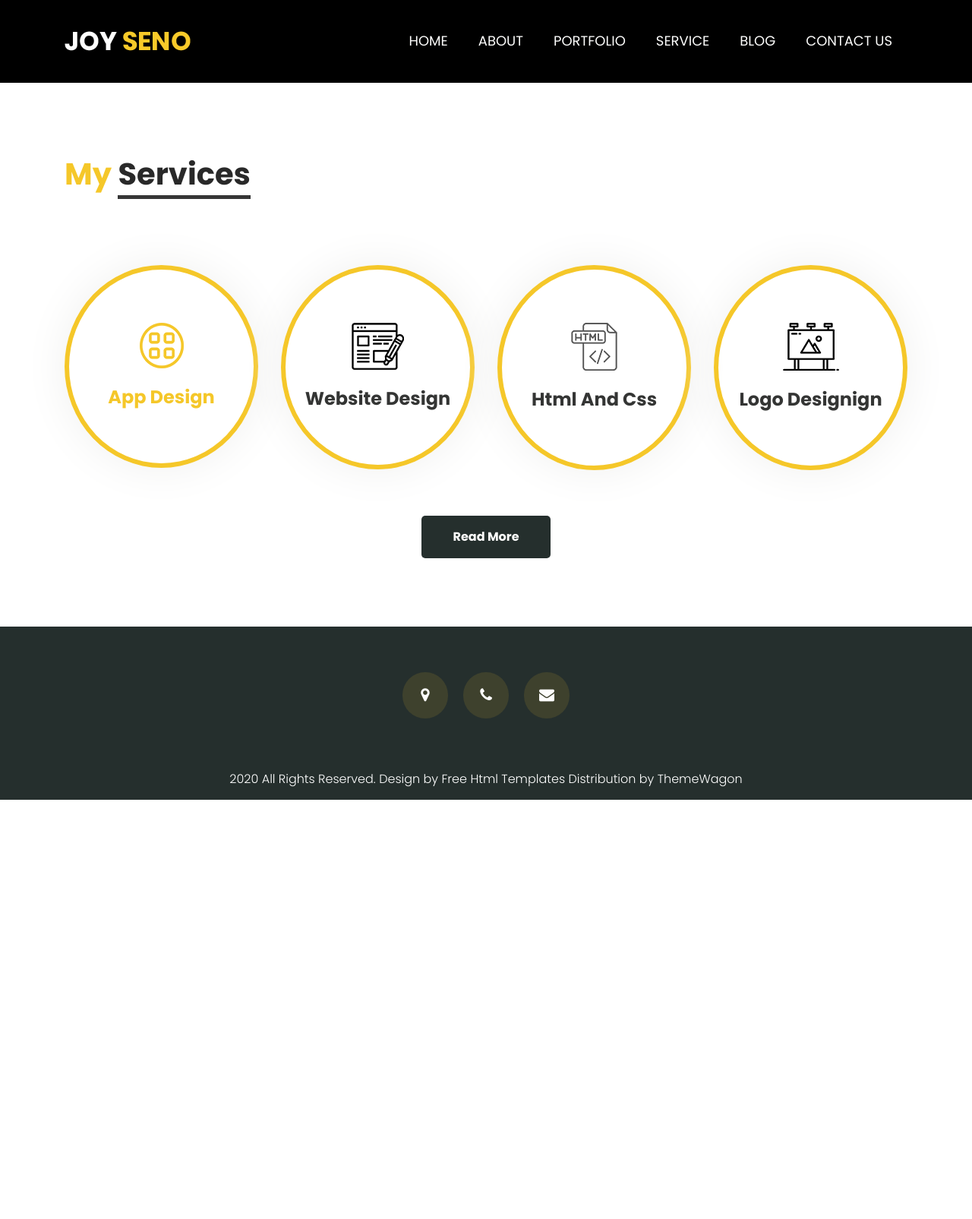
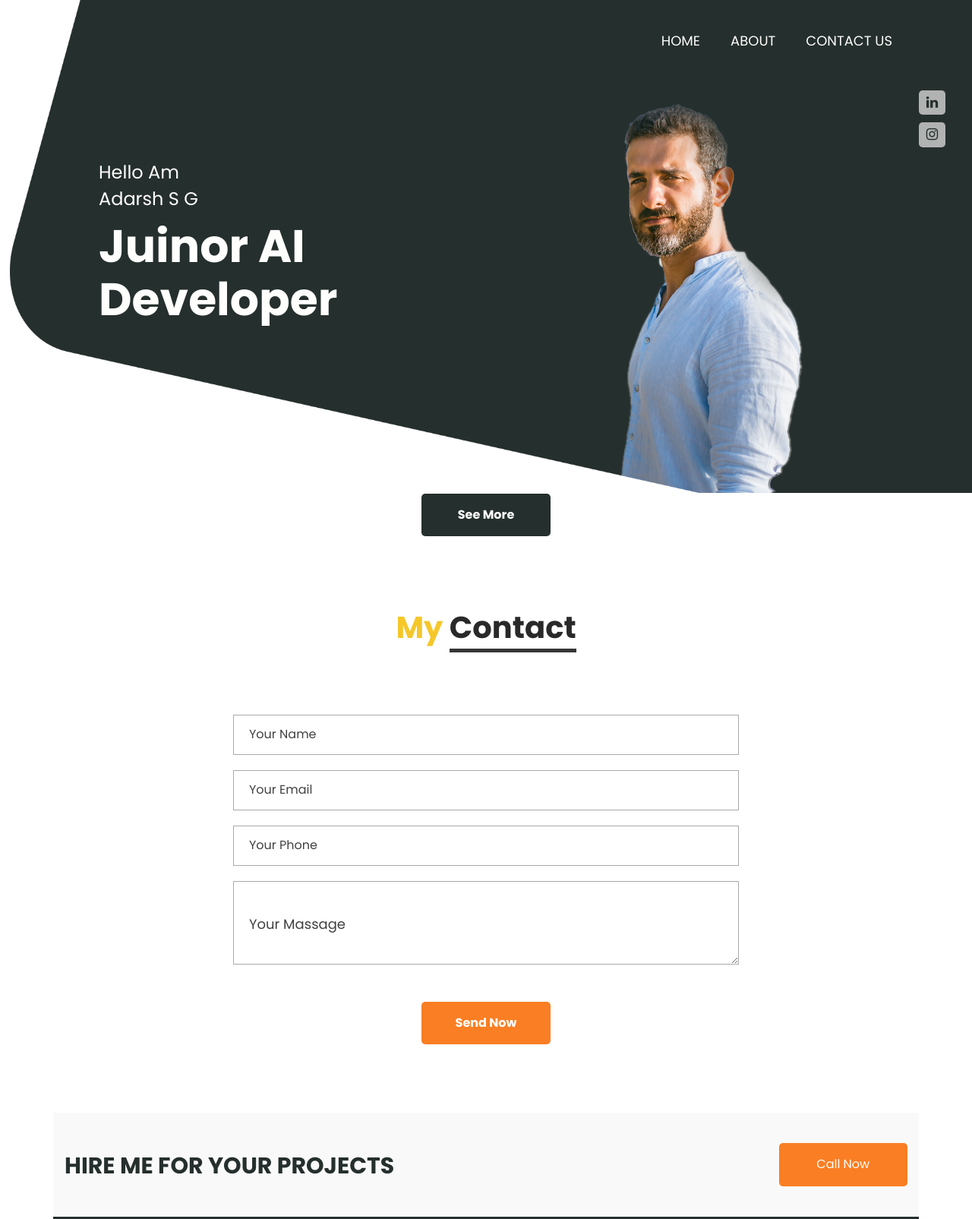
Before and after one commit to Adarsh572sg/Adarsh572sg.github.io, a plain HTML site: page service.html in a window 1280 px wide. Shown: the top 1605 px of the page at 76% size. Before the commit the page ends 1053 px from the top, so only its background shows below. Drawn offline with Linux system fonts and the light colour scheme; files that its build step writes are made by us from their sources.

Commit message:
Update service.html

```diff
--- a/service.html
+++ b/service.html
@@ -9,7 +9,7 @@
       <meta name="viewport" content="width=device-width, initial-scale=1">
       <meta name="viewport" content="initial-scale=1, maximum-scale=1">
       <!-- site metas -->
-      <title>Service</title>
+      <title>Adarsh S</title>
       <meta name="keywords" content="">
       <meta name="description" content="">
       <meta name="author" content="">
@@ -20,7 +20,7 @@
       <!-- Responsive-->
       <link rel="stylesheet" href="css/responsive.css">
       <!-- fevicon -->
-      <link rel="icon" href="images/fevicon.png" type="image/gif" />
+
       <!-- Scrollbar Custom CSS -->
       <link rel="stylesheet" href="css/jquery.mCustomScrollbar.min.css">
       <!-- Tweaks for older IEs-->
@@ -32,10 +32,10 @@
    </head>
    <body>
       <!-- header section start -->
-      <div class="header_section header_bg">
+      <div class="header_section">
          <div class="container">
             <nav class="navbar navbar-expand-lg navbar-light bg-light">
-               <div class="logo"><a href="index.html"><img src="images/logo.png"></a></div>
+               <div class="logo"><a href="index.html"><img src=""></a></div>
                <button class="navbar-toggler" type="button" data-toggle="collapse" data-target="#navbarSupportedContent" aria-controls="navbarSupportedContent" aria-expanded="false" aria-label="Toggle navigation">
                <span class="navbar-toggler-icon"></span>
                </button>
@@ -48,69 +48,158 @@
                         <a class="nav-link" href="about.html">About</a>
                      </li>
                      <li class="nav-item">
-                        <a class="nav-link" href="portfolio.html">Portfolio</a>
-                     </li>
-                     <li class="nav-item">
-                        <a class="nav-link" href="service.html">Service</a>
-                     </li>
-                     <li class="nav-item">
-                        <a class="nav-link" href="blog.html">Blog</a>
-                     </li>
-                     <li class="nav-item">
                         <a class="nav-link" href="contact.html">Contact Us</a>
                      </li>
                   </ul>
                </div>
             </nav>
          </div>
+         <!-- banner section start -->
+         <div class="banner_section layout_padding">
+            <section class="slide-wrapper">
+               <div class="container-fluid">
+                  <div id="myCarousel" class="carousel slide" data-ride="carousel">
+                     <ol class="carousel-indicators">
+                        <li data-target="#myCarousel" data-slide-to="0" class="active"></li>
+                        <li data-target="#myCarousel" data-slide-to="1"></li>
+                        <li data-target="#myCarousel" data-slide-to="2"></li>
+                        <li data-target="#myCarousel" data-slide-to="3"></li>
+                     </ol>
+                     <div class="carousel-inner">
+                        <div class="carousel-item active">
+                           <div class="container-fluid">
+                              <div class="row">
+                                 <div class="col-md-6">
+                                    <div class="banner_taital_main">
+                                       <h3 class="banner_text">Hello Am <br>Adarsh S G </h3>
+                                       <h1 class="banner_taital">Juinor AI Developer</h1>
+                                    </div>
+                                 </div>
+                                 <div class="col-md-6">
+                                    <div class="social_icon">
+                                       <ul>
+                                          <li><a href="https://www.linkedin.com/in/adarsh-s-g-a58665293"><i class="fa fa-linkedin" aria-hidden="true"></i></a></li>
+                                          <li><a href="https://www.instagram.com/accounts/onetap/?next=%2F"><i class="fa fa-instagram" aria-hidden="true"></i></a></li>
+                                       </ul>
+                                    </div>
+                                 </div>
+                              </div>
+                           </div>
+                        </div>
+                        <div class="carousel-item">
+                           <div class="container-fluid">
+                              <div class="row">
+                                 <div class="col-md-6">
+                                    <div class="banner_taital_main">
+                                       <h3 class="banner_text">Hello Am <br>Adarsh S G </h3>
+                                       <h1 class="banner_taital">Juinor AI Developer</h1>
+                                    </div>
+                                 </div>
+                                 <div class="col-md-6">
+                                    <div class="social_icon">
+                                       <ul>
+                                          <li><a href="https://www.linkedin.com/in/adarsh-s-g-a58665293"><i class="fa fa-linkedin" aria-hidden="true"></i></a></li>
+                                          <li><a href="https://www.instagram.com/accounts/onetap/?next=%2F"><i class="fa fa-instagram" aria-hidden="true"></i></a></li>
+                                       </ul>
+                                    </div>
+                                 </div>
+                              </div>
+                           </div>
+                        </div>
+                        <div class="carousel-item">
+                           <div class="container-fluid">
+                              <div class="row">
+                                 <div class="col-md-6">
+                                    <div class="banner_taital_main">
+                                       <h3 class="banner_text">Hello Am <br>Adarsh S G</h3>
+                                       <h1 class="banner_taital">Juinor AI Developer</h1>
+                                    </div>
+                                 </div>
+                                 <div class="col-md-6">
+                                    <div class="social_icon">
+                                       <ul>
+                                          <li><a href="https://www.linkedin.com/in/adarsh-s-g-a58665293"><i class="fa fa-linkedin" aria-hidden="true"></i></a></li>
+                                          <li><a href="https://www.instagram.com/accounts/onetap/?next=%2F"><i class="fa fa-instagram" aria-hidden="true"></i></a></li>
+                                       </ul>
+                                    </div>
+                                 </div>
+                              </div>
+                           </div>
+                        </div>
+                        <div class="carousel-item">
+                           <div class="container-fluid">
+                              <div class="row">
+                                 <div class="col-md-6">
+                                    <div class="banner_taital_main">
+                                       <h3 class="banner_text">Hello Am <br>Adarsh S G</h3>
+                                       <h1 class="banner_taital">Juinor AI Developer</h1>
+                                    </div>
+                                 </div>
+                                 <div class="col-md-6">
+                                    <div class="social_icon">
+                                       <ul>
+                                          <li><a href="https://www.linkedin.com/in/adarsh-s-g-a58665293"><i class="fa fa-linkedin" aria-hidden="true"></i></a></li>
+                                          <li><a href="https://www.instagram.com/accounts/onetap/?next=%2F"><i class="fa fa-instagram" aria-hidden="true"></i></a></li>
+                                       </ul>
+                                    </div>
+                                 </div>
+                              </div>
+                           </div>
+                        </div>
+                     </div>
+                  </div>
+               </div>
+            </section>
+               </div>
+            </div>
+         </div>
+         <!-- banner section end -->
       </div>
       <!-- header section end -->
       <!-- services section start -->
-      <div class="services_section layout_padding margin_90">
+      <div class="services_section layout_padding">
          <div class="container">
             <div class="row">
                <div class="col-sm-12">
-                  <h1 class="services_taital">My <span class="portfolio_taital_1">Services</span></h1>
+
+      <!-- services section end -->
+
+            </div>
+            <div class="seemore_bt"><a href="#">See More</a>
+      </div>
+      <div class="contact_section layout_padding">
+         <div class="container">
+            <div class="row">
+               <div class="col-sm-12">
+                  <h1 class="contact_taital">My <span class="contact_taital_1">Contact</span></h1>
+               </div>
+            </div>
+            <div class="contact_section_2">
+               <div class="row">
+                  <div class="col-md-12">
+                     <div class="mail_section_1">
+                        <input type="text" class="mail_text" placeholder="Your Name" name="Your Name">
+                        <input type="text" class="mail_text" placeholder="Your Email" name="Your Email">
+                        <input type="text" class="mail_text" placeholder="Your Phone" name="Your Phone">
+                        <textarea class="massage-bt" placeholder="Your Massage" rows="5" id="comment" name="Your Massage"></textarea>
+                        <div class="send_bt"><a href="#">Send Now</a></div>
+                     </div>
+                  </div>
                </div>
             </div>
          </div>
+      </div>
+      <!-- contact section end -->
+      <!-- project box section start -->
+      <div class="project_box">
          <div class="container">
-            <div class="services_section_2">
-               <div class="row">
-                  <div class="col-lg-3 col-sm-6">
-                     <div class="box_main ">
-                        <div class="app_icon"><img src="images/icon-1.png"></div>
-                        <div class="app_icon_1"><img src="images/icon-1.png"></div>
-                        <h4 class="services_text active">App Design</h4>
-                     </div>
-                  </div>
-                  <div class="col-lg-3 col-sm-6">
-                     <div class="box_main ">
-                        <div class="app_icon"><img src="images/icon-2.png"></div>
-                        <div class="app_icon_1"><img src="images/icon-6.png"></div>
-                        <h4 class="services_text">Website Design</h4>
-                     </div>
-                  </div>
-                  <div class="col-lg-3 col-sm-6">
-                     <div class="box_main ">
-                        <div class="app_icon"><img src="images/icon-3.png"></div>
-                        <div class="app_icon_1"><img src="images/icon-7.png"></div>
-                        <h4 class="services_text">Html And Css</h4>
-                     </div>
-                  </div>
-                  <div class="col-lg-3 col-sm-6">
-                     <div class="box_main ">
-                        <div class="app_icon"><img src="images/icon-4.png"></div>
-                        <div class="app_icon_1"><img src="images/icon-8.png"></div>
-                        <h4 class="services_text">Logo Designign</h4>
-                     </div>
-                  </div>
-               </div>
-               <div class="readmore_bt"><a href="#">Read More</a></div>
+            <div class="project_main">
+               <h1 class="hire_text">Hire me for your projects</h1>
+               <div class="callnow_bt"><a href="#">Call Now</a></div>
             </div>
          </div>
       </div>
-      <!-- services section end -->
+      <!-- project box section end -->
       <!-- footer section start -->
       <div class="footer_section">
          <div class="container">
```
